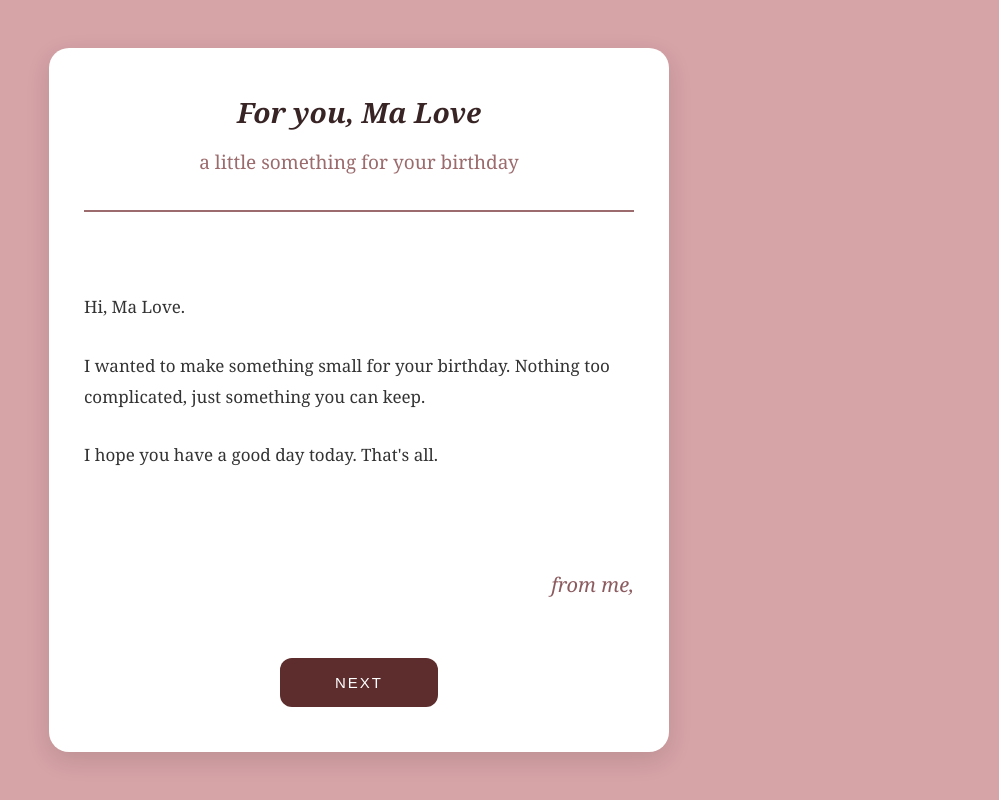
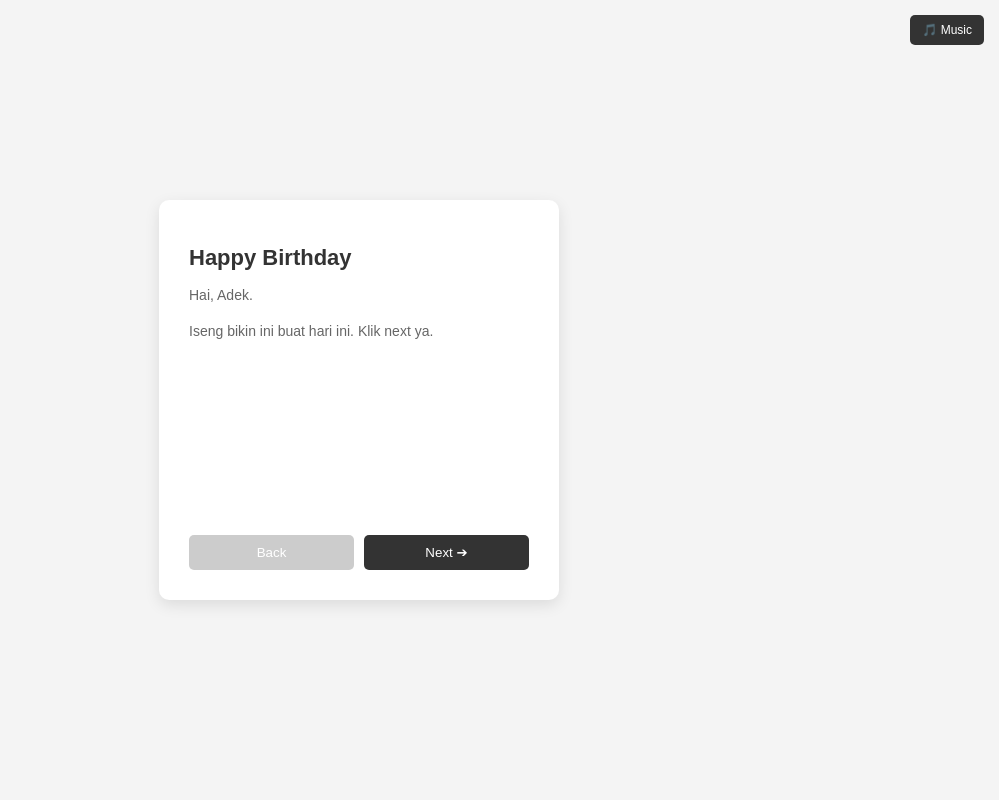
Before and after one commit to diamiazara-max/ma-love-day, a plain HTML site: page index.html in a window 1280 px wide. Shown: the whole page, without its empty margins (281-1280 px from the left). Drawn offline with nearby package versions, Linux system fonts and the light colour scheme.

Commit message:
Change title to 'Birthday' and update styles

```diff
--- a/index.html
+++ b/index.html
@@ -3,126 +3,104 @@
 <head>
   <meta charset="UTF-8">
   <meta name="viewport" content="width=device-width, initial-scale=1.0">
-  <title>Ma Love Day</title>
-
+  <title>Birthday</title>
+  <script src="https://cdn.jsdelivr.net/npm/canvas-confetti@1.6.0/dist/confetti.browser.min.js"></script>
   <style>
-    * {
-      box-sizing: border-box;
+    * { box-sizing: border-box; font-family: 'Arial', sans-serif; }
+    body {
+      margin: 0; min-height: 100vh; display: flex;
+      justify-content: center; align-items: center;
+      background-color: #f4f4f4; padding: 20px;
     }
-
-    body {
-      margin: 0;
-      min-height: 100vh;
-      display: flex;
-      justify-content: center;
-      align-items: center;
-      background: #d6a3a7;
-      font-family: Georgia, serif;
+    .music-btn {
+      position: fixed; top: 15px; right: 15px; background: #333; color: white;
+      border: none; border-radius: 5px; padding: 8px 12px; font-size: 12px;
+      cursor: pointer; z-index: 100;
     }
-
     .card {
-      width: 88%;
-      max-width: 620px;
-      min-height: 650px;
-      padding: 45px 35px;
-      background: #fff;
-      border-radius: 20px;
-      box-shadow: 0 8px 25px rgba(0,0,0,.12);
+      background: #ffffff; width: 100%; max-width: 400px; min-height: 400px;
+      padding: 30px; border-radius: 10px; box-shadow: 0 5px 15px rgba(0,0,0,0.1);
+      display: flex; flex-direction: column; justify-content: space-between;
     }
-
-    h1 {
-      margin: 0;
-      text-align: center;
-      font-size: 28px;
-      font-style: italic;
-      color: #382424;
-    }
-
-    .subtitle {
-      margin-top: 18px;
-      text-align: center;
-      font-size: 19px;
-      color: #9b6b6d;
-    }
-
-    hr {
-      margin: 35px 0 80px;
-      border: 0;
-      border-top: 2px solid #9b6b6d;
-    }
-
-    .letter {
-      color: #333;
-      font-size: 17px;
-      line-height: 1.8;
-    }
-
-    .letter p {
-      margin-bottom: 28px;
-    }
-
-    .sign {
-      margin-top: 100px;
-      text-align: right;
-      font-size: 20px;
-      font-style: italic;
-      color: #8b5b5f;
-    }
-
-    button {
-      display: block;
-      margin: 60px auto 0;
-      padding: 16px 55px;
-      border: 0;
-      border-radius: 12px;
-      background: #5d2c2c;
-      color: white;
-      font-size: 15px;
-      letter-spacing: 2px;
-      cursor: pointer;
-    }
+    .slide { display: none; }
+    .slide.active { display: block; animation: fadeIn 0.3s ease; }
+    h1 { color: #333; font-size: 22px; margin-bottom: 10px; }
+    p { color: #666; line-height: 1.5; font-size: 14px; margin-bottom: 15px; }
+    ul { color: #666; font-size: 14px; padding-left: 20px; }
+    .nav-buttons { display: flex; gap: 10px; margin-top: 20px; }
+    button.nav-btn { background: #333; color: white; border: none; padding: 10px; border-radius: 5px; cursor: pointer; flex: 1; }
+    button.nav-btn:disabled { background: #ccc; }
+    @keyframes fadeIn { from { opacity: 0; } to { opacity: 1; } }
   </style>
 </head>
-
 <body>
 
+  <button class="music-btn" onclick="toggleMusic()" id="musicBtn">🎵 Music</button>
+  <audio id="bgMusic" loop><source src="lagu.mp3" type="audio/mpeg"></audio>
+
   <div class="card">
+    <div id="slide-container">
 
-    <h1>For you, Ma Love</h1>
+      <div class="slide active">
+        <h1>Happy Birthday</h1>
+        <p>Hai, Adek.</p>
+        <p>Iseng bikin ini buat hari ini. Klik next ya.</p>
+      </div>
 
-    <div class="subtitle">
-      a little something for your birthday
+      <div class="slide">
+        <h1>A few things</h1>
+        <ul>
+          <li>Thanks for being around.</li>
+          <li>Your jokes are actually funny (sometimes).</li>
+          <li>Appreciate everything.</li>
+        </ul>
+      </div>
+
+      <div class="slide">
+        <h1>Wish</h1>
+        <p>Semoga di umur baru ini sehat terus, makin lancar urusannya, dan makin bahagia.</p>
+        <p>Terus makin sayang aku, sama bandelnya ilang ya.</p>
+      </div>
+
+      <!-- Slide Penutup Akhir -->
+      <div class="slide">
+        <h1>Sekali lagi... 🎂</h1>
+        <p>Happy level up sayangg!</p>
+        <p>Enjoy ur moment, semoga hari ini banyak senengnya!</p>
+        <p>Eh, jangan lupa traktirannya ya! Haha. ✨</p>
+      </div>
+
     </div>
 
-    <hr>
-
-    <div class="letter">
-      <p>Hi, Ma Love.</p>
-
-      <p>
-        I wanted to make something small for your birthday.
-        Nothing too complicated, just something you can keep.
-      </p>
-
-      <p>
-        I hope you have a good day today.
-        That's all.
-      </p>
+    <div class="nav-buttons">
+      <button class="nav-btn" id="prevBtn" onclick="changeSlide(-1)" disabled>Back</button>
+      <button class="nav-btn" id="nextBtn" onclick="changeSlide(1)">Next ➔</button>
     </div>
-
-    <div class="sign">
-      from me,
-    </div>
-
-    <button onclick="nextPage()">NEXT</button>
-
   </div>
 
   <script>
-    function nextPage() {
-      alert("Coming next...");
+    let currentSlide = 0;
+    const slides = document.querySelectorAll('.slide');
+    const prevBtn = document.getElementById('prevBtn');
+    const nextBtn = document.getElementById('nextBtn');
+    const music = document.getElementById('bgMusic');
+    const musicBtn = document.getElementById('musicBtn');
+
+    function toggleMusic() {
+      if (music.paused) { music.play(); musicBtn.innerHTML = "⏸️ Pause"; }
+      else { music.pause(); musicBtn.innerHTML = "🎵 Music"; }
+    }
+
+    function changeSlide(direction) {
+      slides[currentSlide].classList.remove('active');
+      currentSlide += direction;
+      slides[currentSlide].classList.add('active');
+      prevBtn.disabled = (currentSlide === 0);
+      if (currentSlide === slides.length - 1) {
+        nextBtn.style.display = 'none';
+        confetti({ particleCount: 100, spread: 70, origin: { y: 0.6 } });
+      } else { nextBtn.style.display = 'block'; }
     }
   </script>
-
 </body>
 </html>
```
